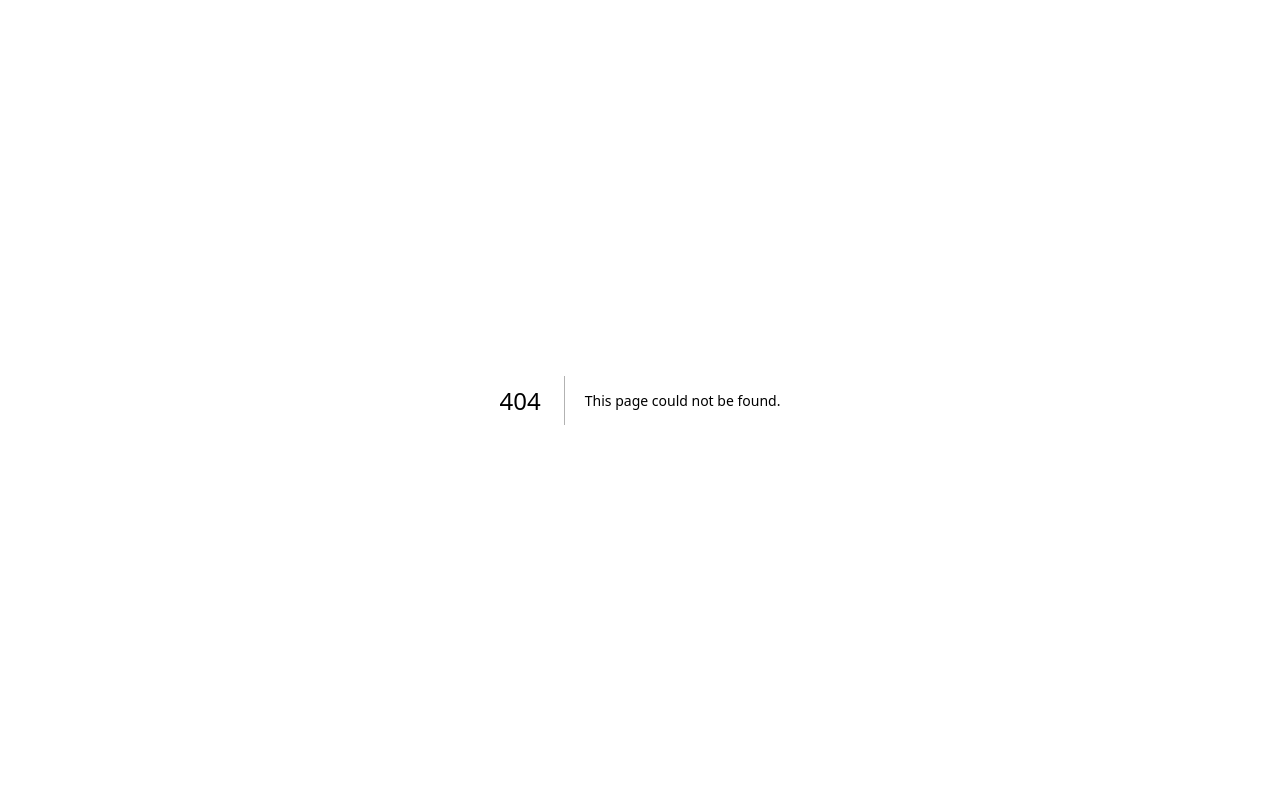
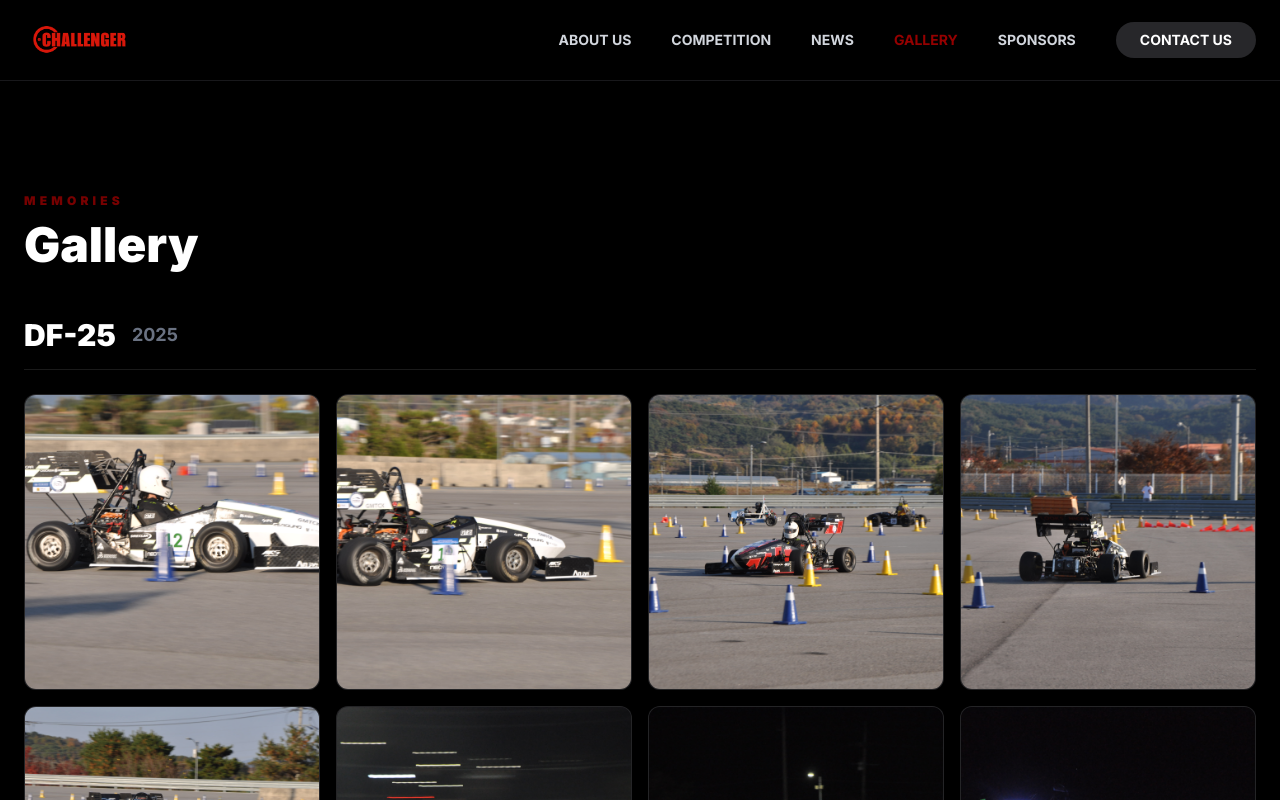
Before and after one commit to Doomy1122/challenger-web, a Next.js app in the folder challenger-web/: page /gallery in a window 1280 px wide. Before the commit this address had no page. Shown: the top 800 px of the page. Built offline with nearby package versions, Linux system fonts and the light colour scheme.

Commit message:
Separate gallery to new page

```diff
--- /dev/null
+++ b/challenger-web/app/gallery/page.tsx
@@ -0,0 +1,101 @@
+import React from "react";
+import Link from "next/link";
+import { Inter } from "next/font/google";
+import { Instagram, Youtube, MapPin, Mail, Phone, ArrowLeft } from "lucide-react";
+// 기존에 만들어둔 갤러리 컴포넌트 재사용
+import GallerySection from "../components/GallerySection";
+
+const inter = Inter({ subsets: ["latin"], weight: ["400", "700", "900"] });
+
+export default function GalleryPage() {
+  return (
+    <div className={`min-h-screen bg-black text-white ${inter.className}`}>
+
+      {/* 1. 네비게이션 바 (홈으로 돌아가는 링크들로 수정됨) */}
+      <nav className="fixed w-full z-50 bg-black/90 backdrop-blur-md border-b border-zinc-900">
+        <div className="max-w-7xl mx-auto px-6 h-20 flex items-center justify-between">
+          <Link href="/" className="flex items-center">
+            <img
+              src="/logo.png"
+              alt="CHALLENGER Logo"
+              className="h-12 md:h-14 w-auto object-contain"
+            />
+          </Link>
+
+          <div className="hidden md:flex items-center space-x-10 text-sm font-bold text-gray-300">
+            {/* 홈의 특정 섹션으로 이동하도록 /#... 추가 */}
+            <Link href="/#about" className="hover:text-[#950000] transition">
+              ABOUT US
+            </Link>
+            <Link href="/#history" className="hover:text-[#950000] transition">
+              COMPETITION
+            </Link>
+            <Link href="/#news" className="hover:text-[#950000] transition">
+              NEWS
+            </Link>
+            {/* 현재 페이지 */}
+            <Link href="/gallery" className="text-[#950000] transition">
+              GALLERY
+            </Link>
+            <Link href="/#sponsors" className="hover:text-[#950000] transition">
+              SPONSORS
+            </Link>
+            <Link
+              href="/#contact"
+              className="inline-flex items-center bg-zinc-800 px-6 py-2 rounded-full hover:bg-[#950000] transition text-white"
+            >
+              CONTACT US
+            </Link>
+          </div>
+        </div>
+      </nav>
+
+      {/* 2. 갤러리 섹션 (상단 여백 추가) */}
+      <div className="pt-20">
+        <GallerySection />
+      </div>
+
+      {/* 3. 하단 홈으로 가기 버튼 */}
+      <div className="py-20 flex justify-center">
+        <Link
+          href="/"
+          className="inline-flex items-center gap-2 px-8 py-4 rounded-full border border-white/20 hover:bg-[#950000] hover:border-[#950000] transition font-bold"
+        >
+          <ArrowLeft size={20} />
+          Back to Home
+        </Link>
+      </div>
+
+      {/* 4. Footer (홈과 동일) */}
+      <section className="bg-black py-16 border-t border-zinc-900">
+        <div className="max-w-7xl mx-auto px-6 grid grid-cols-1 md:grid-cols-2 gap-12 items-start">
+          <div>
+            <img src="/logo.png" alt="CHALLENGER Logo" className="h-12 w-auto mb-8 object-contain" />
+            <div className="space-y-6 text-gray-500 text-sm">
+              <div className="flex items-start gap-3">
+                <MapPin className="w-5 h-5 text-[#950000] mt-0.5 shrink-0" />
+                <p>충청남도 아산시 배방읍 호서로79번길 20,<br />호서대학교 아산캠퍼스 제2공학관 B10호</p>
+              </div>
+              <div className="flex items-center gap-3">
+                <Mail className="w-5 h-5 text-[#950000] shrink-0" />
+                <p>CHALLENGERFSAE@gmail.com</p>
+              </div>
+            </div>
+            <div className="flex gap-4 mt-8">
+              <a href="https://instagram.com/challenger_fsae" target="_blank" rel="noopener noreferrer" className="p-3 bg-zinc-900 rounded-full hover:bg-[#950000] transition text-white">
+                <Instagram size={20} />
+              </a>
+              <a href="https://youtube.com/@CHALLENGERHOSEO" target="_blank" rel="noopener noreferrer" className="p-3 bg-zinc-900 rounded-full hover:bg-[#950000] transition text-white">
+                <Youtube size={20} />
+              </a>
+            </div>
+          </div>
+          <div className="text-right flex flex-col items-end gap-2 text-zinc-600 text-sm mt-10 md:mt-0">
+             <p>© Formula Student Team CHALLENGER.</p>
+             <p>All rights reserved.</p>
+          </div>
+        </div>
+      </section>
+    </div>
+  );
+}
```
